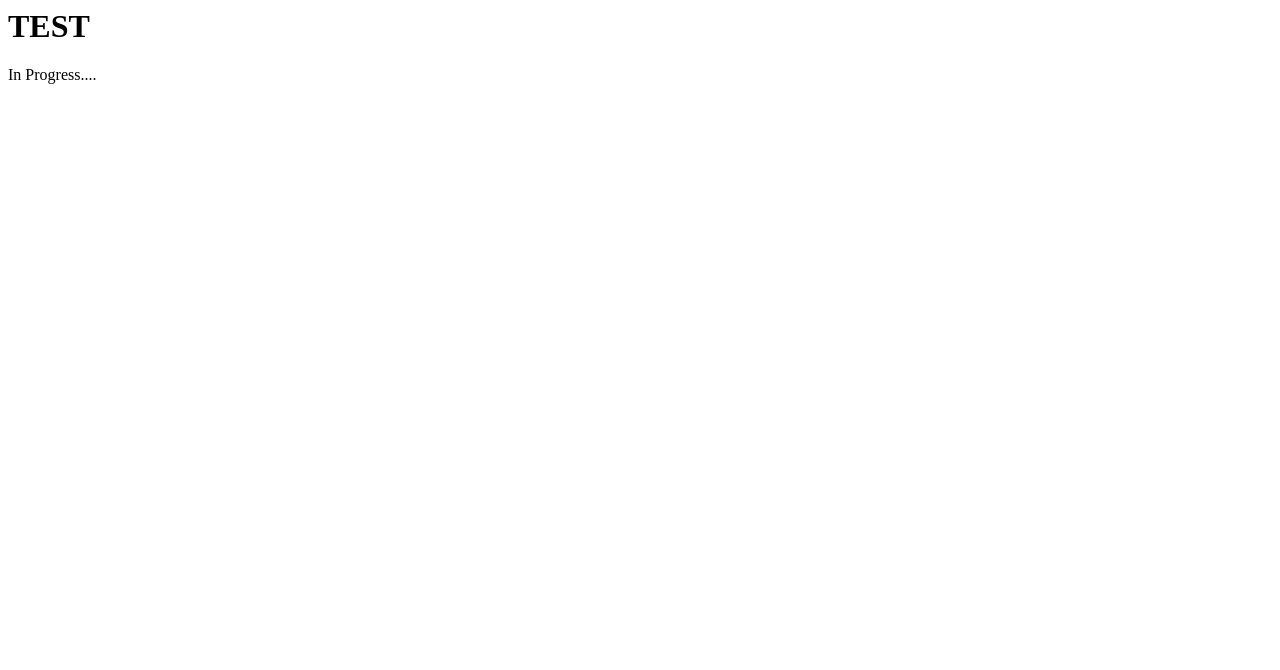
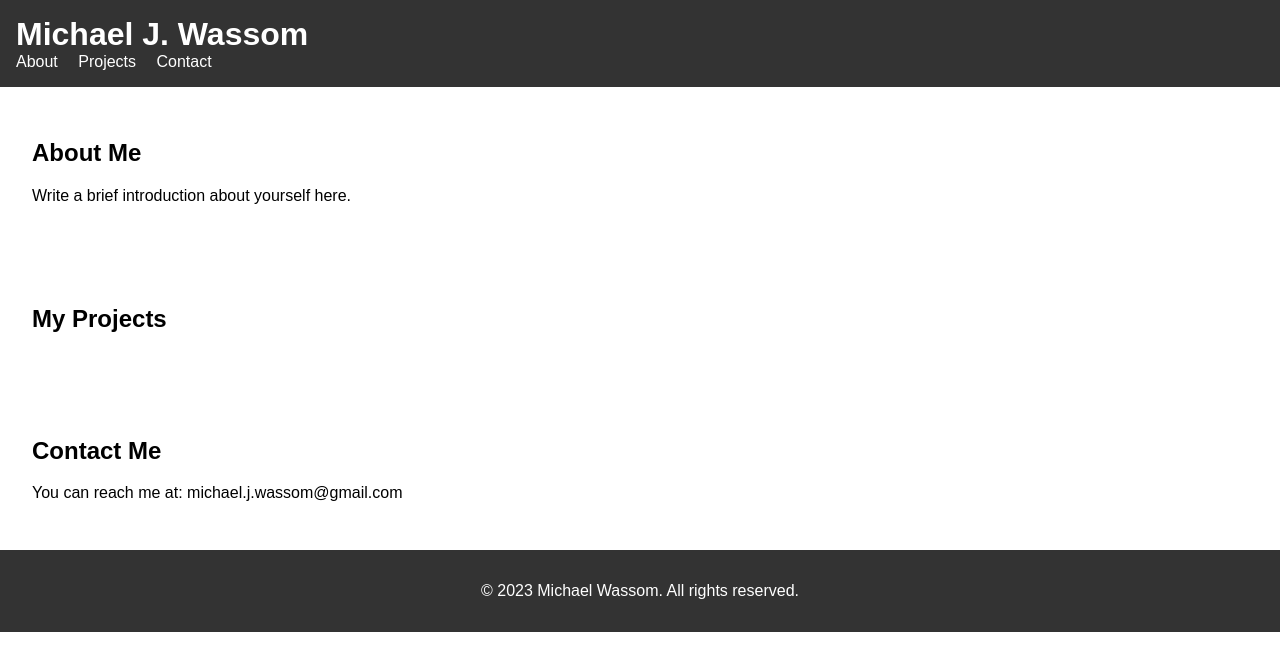
Before and after one commit to mwassom0827/mwassom0827.github.io, a plain HTML site: page index.html in a window 1280 px wide. Drawn offline with Linux system fonts and the light colour scheme.

Commit message:
1.0
Simple portfolio layout

```diff
--- a/index.html
+++ b/index.html
@@ -1,11 +1,44 @@
 
 <html lang="en">
-    <head>
+<head>
+  <meta charset="UTF-8">
+  <meta name="viewport" content="width=device-width, initial-scale=1.0">
+  <title>Michael J. Wassom</title>
+  <link rel="stylesheet" href="styles.css">
+</head>
+<body>
+  <header>
+    <h1>Michael J. Wassom</h1>
+    <nav>
+      <ul>
+        <li><a href="#about">About</a></li>
+        <li><a href="#projects">Projects</a></li>
+        <li><a href="#contact">Contact</a></li>
+      </ul>
+    </nav>
+  </header>
 
-        <title>Document</title>
-    </head>
-    <body>
-        <h1>TEST</h1>
-        <p>In Progress....</p>
-    </body>
+  <section id="about">
+    <h2>About Me</h2>
+    <p>
+      Write a brief introduction about yourself here.
+    </p>
+  </section>
+
+  <section id="projects">
+    <h2>My Projects</h2>
+    <!-- Add your projects here with descriptions, links, and images. -->
+  </section>
+
+  <section id="contact">
+    <h2>Contact Me</h2>
+    <p>
+      You can reach me at: michael.j.wassom@gmail.com
+    </p>
+  </section>
+
+  <footer>
+    <p>&copy; 2023 Michael Wassom. All rights reserved.</p>
+  </footer>
+</body>
 </html>
--- /dev/null
+++ b/styles.css
@@ -0,0 +1,46 @@
+body {
+    font-family: Arial, sans-serif;
+    margin: 0;
+    padding: 0;
+  }
+
+  header {
+    background-color: #333;
+    color: #fff;
+    padding: 1rem;
+  }
+
+  header h1 {
+    margin: 0;
+  }
+
+  nav ul {
+    list-style: none;
+    padding: 0;
+    margin: 0;
+  }
+
+  nav li {
+    display: inline;
+    margin-right: 1rem;
+  }
+
+  nav a {
+    color: #fff;
+    text-decoration: none;
+  }
+
+  nav a:hover {
+    text-decoration: underline;
+  }
+
+  section {
+    padding: 2rem;
+  }
+
+  footer {
+    text-align: center;
+    padding: 1rem;
+    background-color: #333;
+    color: #fff;
+  }
```
